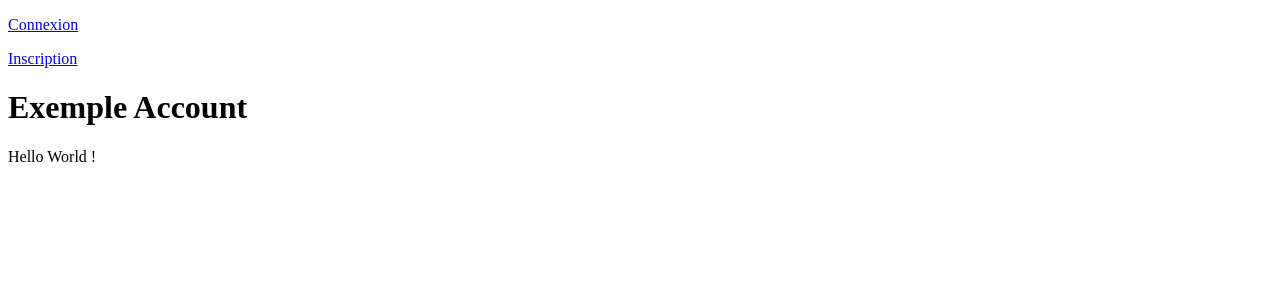
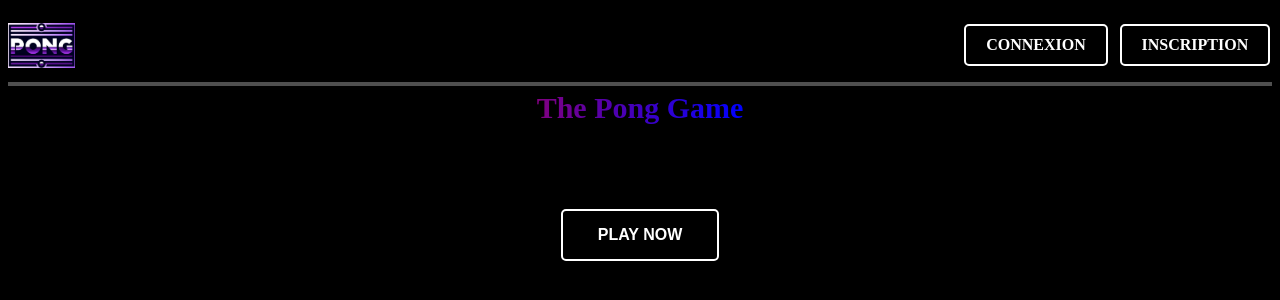
Before and after one commit to axelvag/ft_Transcendance, a Django app: page /Home/ in a window 1280 px wide. Shown: the top 300 px of the page. Run offline with Django 4.2, Linux system fonts and the light colour scheme.

Commit message:
[#8][authentification] forget password done and start of the design css

```diff
--- /dev/null
+++ b/back/auth/Home/static/css/styles.css
@@ -0,0 +1,100 @@
+body{
+  background-color: #000000;
+}
+
+H1{
+  /* margin-top: 15%; */
+  /* text-align: center; */
+}
+
+.play-now-btn {
+  background-color: black; /* Couleur de fond */
+  color: white; /* Couleur du texte */
+  padding: 10px 20px; /* Espacement interne */
+  border: 2px solid white; /* Bordure blanche*/
+  border-radius: 5px; /* Coins arrondis */
+  font-size: 16px; /* Taille de la police */
+  font-weight: bold; /* Police en gras */
+  text-transform: uppercase; /* Texte en majuscules */
+  cursor: pointer; /* Curseur en forme de pointeur */
+  transition: background-color 0.3s, color 0.3s; /* Animation de transition */
+  text-decoration: none; /* Aucune décoration de texte */
+  display: inline-block; /* Permet au bouton de ne prendre que l'espace nécessaire */
+}
+
+.play-now-btn:hover, .play-now-btn:focus {
+  background-color: white; /* Couleur de fond lors du survol */
+  color: black; /* Couleur du texte lors du survol */
+  text-decoration: none; /* Aucune décoration de texte lors du survol */
+}
+
+.center-container {
+  display: flex;
+  flex-direction: column;
+  justify-content: center; /* Centrer horizontalement */
+  align-items: center; /* Centrer verticalement */
+  height: 20vh; /* Utiliser toute la hauteur de la fenêtre */
+}
+
+.gradient-text {
+  background: linear-gradient(to right, purple, blue); /* Définissez vos couleurs ici */
+  -webkit-background-clip: text;
+  color: transparent;
+  display: inline-block;
+  font-size: 30px;
+  font-weight: bold; */
+}
+
+.margin_top{
+  margin-top: 5%;
+}
+
+.play-now-btn_play{
+  background-color: black; /* Couleur de fond */
+  color: white; /* Couleur du texte */
+  padding: 15px 35px; /* Espacement interne */
+  border: 2px solid white; /* Bordure blanche*/
+  border-radius: 5px; /* Coins arrondis */
+  font-size: 16px; /* Taille de la police */
+  font-weight: bold; /* Police en gras */
+  text-transform: uppercase; /* Texte en majuscules */
+  cursor: pointer; /* Curseur en forme de pointeur */
+  transition: background-color 0.3s, color 0.3s; /* Animation de transition */
+  text-decoration: none; /* Aucune décoration de texte */
+  display: inline-block; /* Permet au bouton de ne prendre que l'espace nécessaire */
+}
+
+.play-now-btn_play:hover, .play-now-btn_play:focus {
+  background-color: white; /* Couleur de fond lors du survol */
+  color: black; /* Couleur du texte lors du survol */
+  text-decoration: none; /* Aucune décoration de texte lors du survol */
+}
+
+.navbar{
+  display: flex;
+  flex-direction: row;
+  width: 100%;
+  align-items: center;
+  justify-content: space-between;
+}
+
+.margin_left{
+  margin-left: 4%;
+}
+
+.bottom_navbar{
+  padding: 2px ;
+  background-color: rgb(79, 79, 79);
+}
+
+img {
+  /* margin-left: 60%; */
+  width : 67px;
+  height : 45px;
+}
+
+.flex{
+  display: flex;
+  flex-direction: row;
+  margin-right: 2%;
+}
--- a/back/auth/Home/templates/Home/index.html
+++ b/back/auth/Home/templates/Home/index.html
@@ -1,21 +1,34 @@
+{% load static %}
 <!DOCTYPE html>
 <html lang="en">
 <head>
   <meta charset="UTF-8">
+  <link rel="stylesheet" href="{% static 'css/styles.css' %}">
   <meta name="viewport" content="width=device-width, initial-scale=1.0">
   <title>django auth</title>
 </head>
 <body>
+  <div class="navbar">
+    <img src="{% static 'img/logoTranscendencenew.png' %}" alt="Description de l'image">
+    <div class="flex">
       {% if user.is_authenticated %}
       <p>Connecte sous {{ user.username }} | <a href="{% url 'accounts:logout_user' %}">Deconnexion</a></p>
       {% else %}
-      <p><a href="{% url 'accounts:login_user' %}">Connexion</a></p>
-      <p><a href="{% url 'accounts:register_user' %}">Inscription</a></p>
+        <p class="margin_left"><a href="{% url 'accounts:login_user' %}" class="play-now-btn">Connexion</a></p>
+        <p class="margin_left"><a href="{% url 'accounts:register_user' %}" class="play-now-btn">Inscription</a></p>
       {% endif %}
       {% for messages in messages %}
       <p>{{ messages }}</p>
       {% endfor %}
-  <h1>Exemple Account</h1>
-  <p>{{ message }}</p>
+    </div>
+  </div>
+  <div class="bottom_navbar"></div>
+  <div class="center-container">
+  <h1 class="gradient-text">The Pong Game</h1>
+  <div class="margin_top"></div>
+    <form action="#">
+      <button type="submit" class="play-now-btn_play">Play Now</button>
+    </form>
+  </div>
 </body>
 </html>
--- a/back/auth/accounts/templates/accounts/login.html
+++ b/back/auth/accounts/templates/accounts/login.html
@@ -20,5 +20,8 @@
         </a>
     <br>
         Mot de passe oublié ?
+        <a href="{% url 'password_reset' %}">
+            Renouveler mon mot de passe
+        </a>
     </small>
 </div>
--- a/back/auth/accounts/urls.py
+++ b/back/auth/accounts/urls.py
@@ -8,8 +8,4 @@ urlpatterns = [
     path('logout/', views.logout_user, name='logout_user'),
     path('register/', views.register_user, name='register_user'),
     path('activate/<uidb64>/<token>', views.activate, name='activate'),
-    # path('password_reset/', auth_views.PasswordResetView.as_view(), name='password_reset'),
-    # path('password_reset/done/', auth_views.PasswordResetDoneView.as_view(), name='password_reset_done'),
-    # path('reset/<uidb64>/<token>/', auth_views.PasswordResetConfirmView.as_view(), name='password_reset_confirm'),
-    # path('reset/done/', auth_views.PasswordResetCompleteView.as_view(), name='password_reset_complete'),
 ]
--- a/back/auth/auth/urls.py
+++ b/back/auth/auth/urls.py
@@ -20,5 +20,6 @@ from django.urls import path, include
 urlpatterns = [
     path('admin/', admin.site.urls),
     path('Home/', include('Home.urls')),
-    path('accounts/', include('accounts.urls'))
+    path('accounts/', include('accounts.urls')),
+    path('accounts/', include('django.contrib.auth.urls')),
 ]
```
Also changed, not shown: back/auth/Home/static/img/logoTranscendence.png (added), back/auth/Home/static/img/logoTranscendencenew.png (added). Lines whose indentation alone changed are shown as unchanged.
